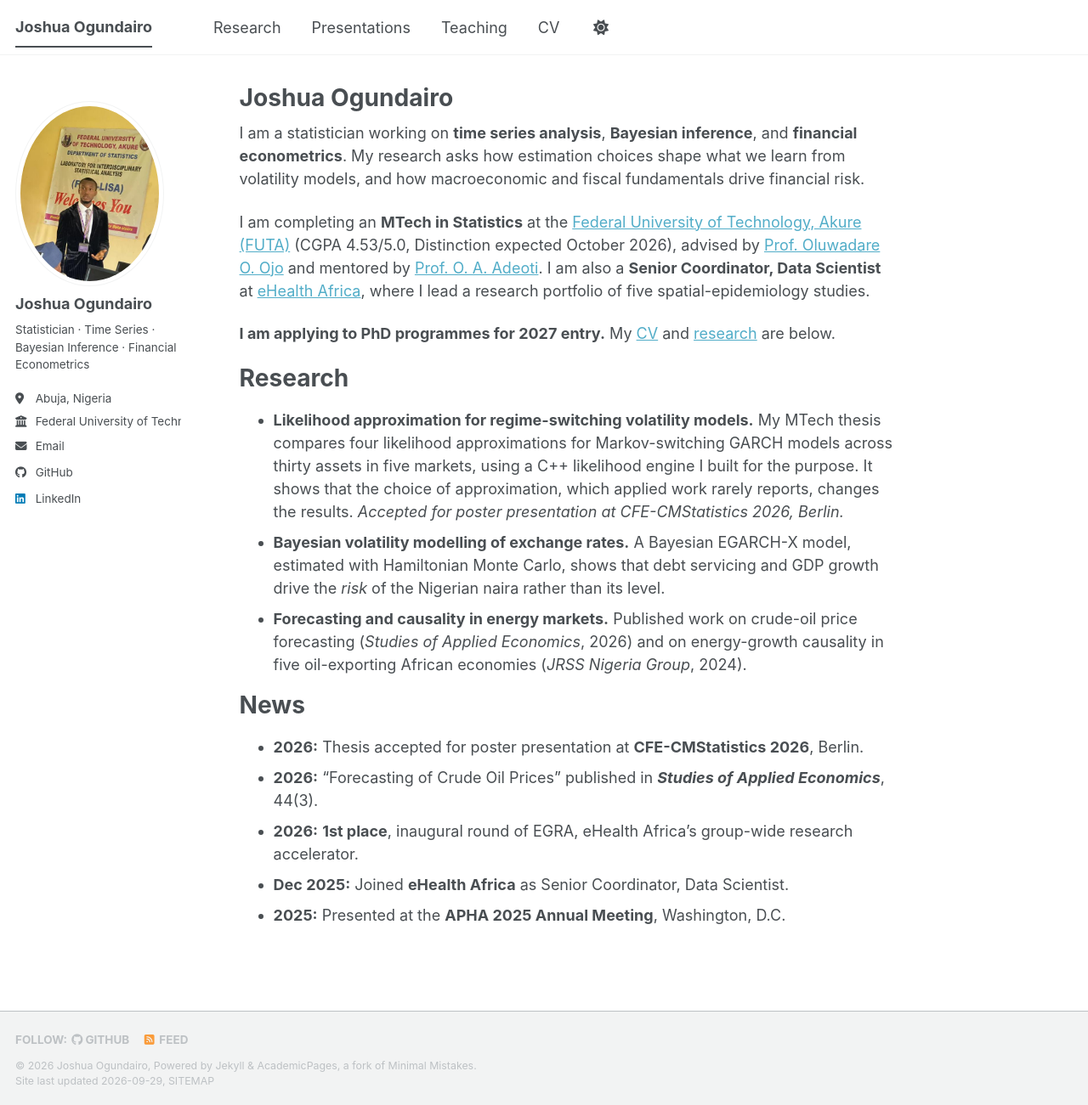
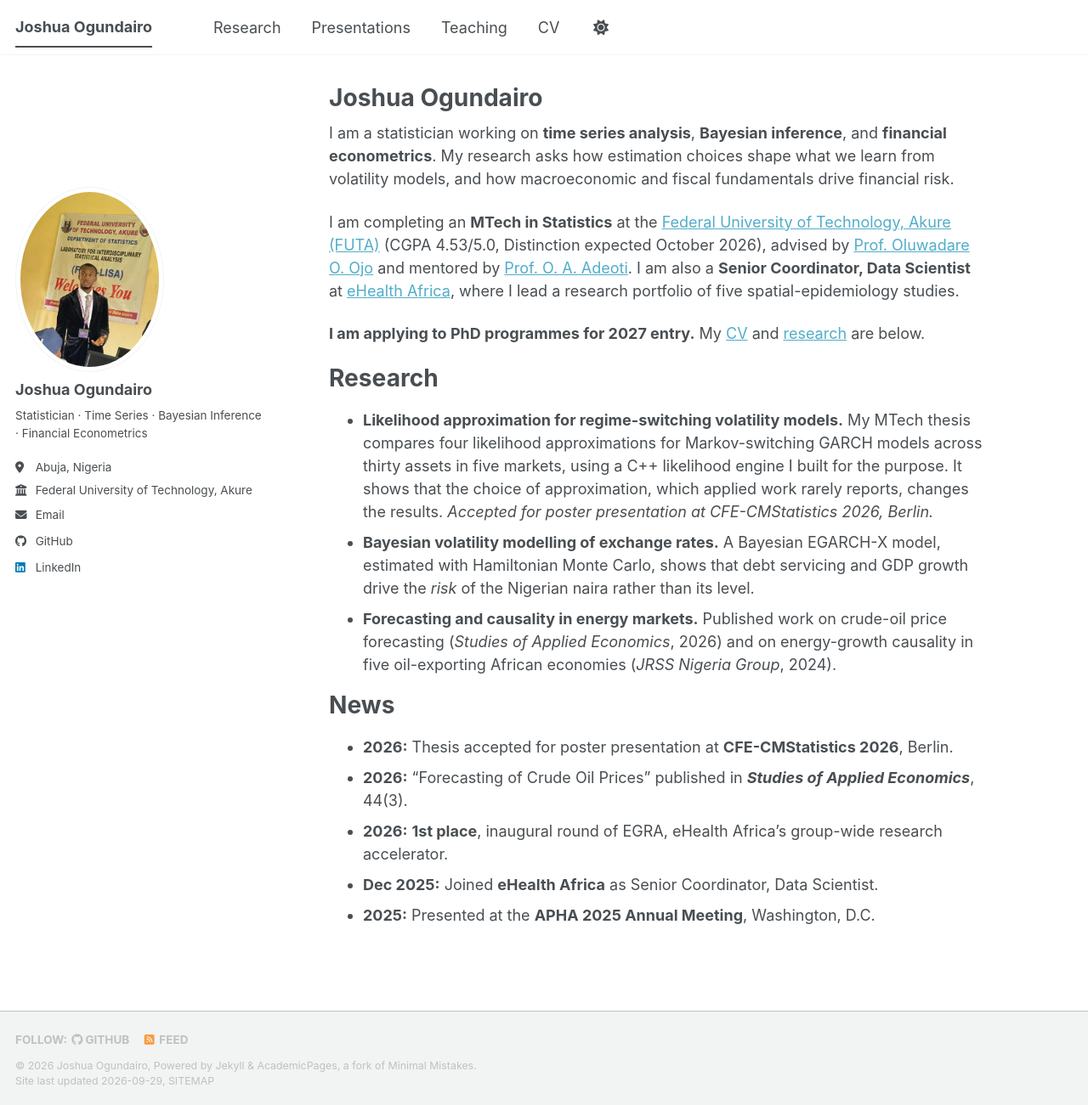
Before and after one commit to oluwadamilarejoshua/oluwadamilarejoshua.github.io, a Jekyll site: the page built from _pages/about.md, in a window 1280 px wide and 1301 px high. Shown: the whole window at 85% size. Built offline with Jekyll 4.4.1, drawn with Linux system fonts in a browser that asks for light colours; a style sheet for code colours, icons or effects is not loaded.

Commit message:
Fix sidebar layout: widen it and stop footer overlap
The sidebar was pinned to the viewport and the fixed footer covered its
lower links. Keep both in normal flow, widen the sidebar to 3/12, and let
long entries wrap.

Co-Authored-By: Claude Opus 5.5 <noreply@anthropic.com>

```diff
--- a/assets/css/main.scss
+++ b/assets/css/main.scss
@@ -37,3 +37,46 @@
     "layout/sidebar",
     "layout/json_cv"
 ;
+
+/* ==========================================================================
+   Site-specific layout overrides
+   ========================================================================== */
+
+/* Keep the footer in normal flow so it never covers the sidebar or content */
+.page__footer {
+  position: relative;
+  bottom: auto;
+}
+
+/* Sidebar scrolls with the page instead of being pinned to the viewport */
+@media screen and (min-width: $sidebar-screen-min-width) {
+  .sidebar {
+    position: relative;
+    height: auto;
+    overflow-y: visible;
+    padding-top: 0;
+  }
+}
+
+/* Wider sidebar (3/12 instead of 2/12) and a matching main column */
+@include breakpoint($large) {
+  .sidebar {
+    @include span(3 of 12);
+  }
+  .page {
+    @include span(9 of 12 last);
+    @include prefix(0.5 of 12);
+    @include suffix(1 of 12);
+  }
+}
+
+@include breakpoint($x-large) {
+  .sidebar {
+    max-width: 340px;
+  }
+}
+
+/* Let long sidebar entries (e.g. the university name) wrap instead of truncating */
+.author__urls li {
+  white-space: normal;
+}
```
